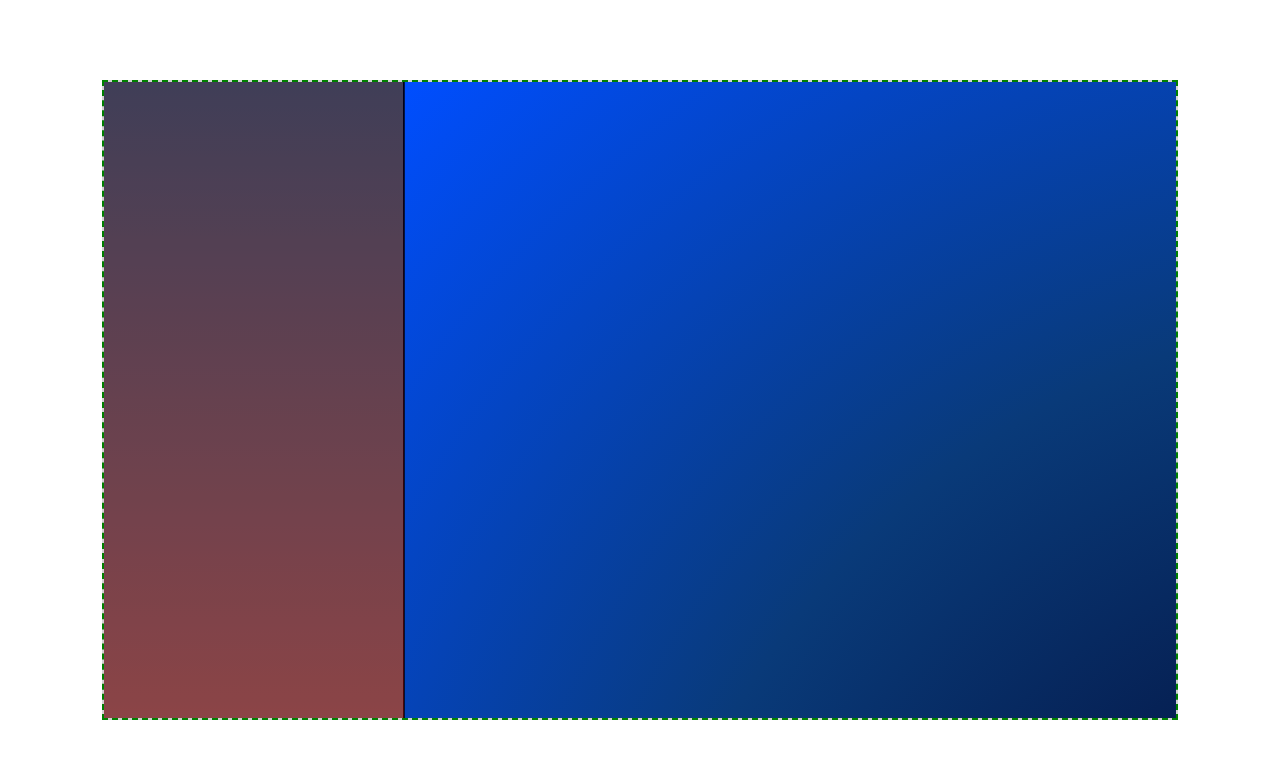
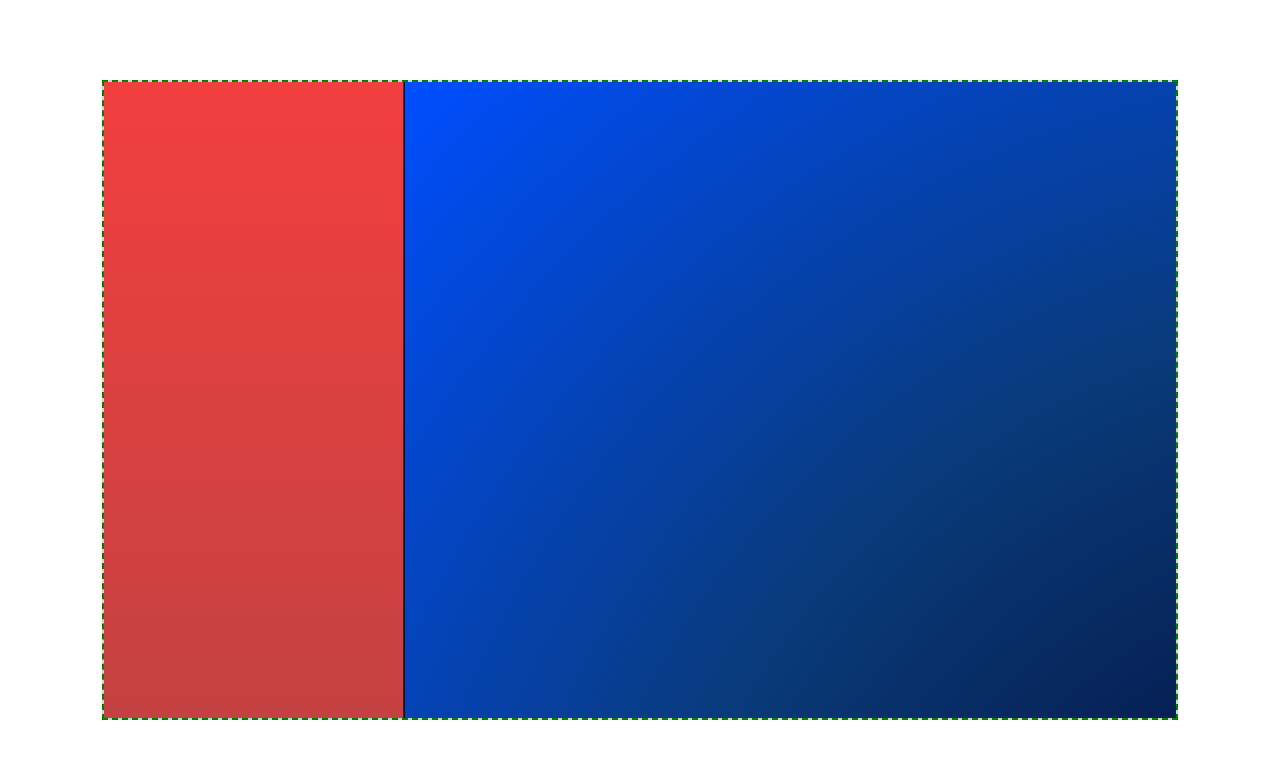
Before and after one commit to Garavelli/test-react, a React (Create React App) app in the folder app/: page / in a window 1280 px wide. Shown: the top 758 px of the page. Built offline with nearby package versions, Linux system fonts and the light colour scheme.

Commit message:
trying with margin, clearly it  was not the way

```diff
--- a/app/src/App.tsx
+++ b/app/src/App.tsx
@@ -1,50 +1,76 @@
 import React, { useState, useEffect, useRef } from 'react';
+import Block from './components/Block';
+import Container from './components/Container';
 import './styles/app.css';
 
 export default function App(): React.ReactElement {
   const [scrollLeft, setScrollLeft] = useState(0);
-  const [scrollTop, setScrollTop] = useState(0);
+  // const [scrollTop, setScrollTop] = useState(0);
+  const [currentMargin, setCurrentMargin] = useState(0)
 
   const leftBlock = useRef<HTMLDivElement | null>(null);
   const rightBlock = useRef<HTMLDivElement | null>(null);
+  const auxBlock = useRef<HTMLDivElement | null>(null);
 
-  const firstRender = useRef<boolean>(true);
+  // const firstRender = useRef<boolean>(true);
 
 
-  useEffect(() => {
-    if (firstRender.current) {
-      return;
-    }
-    //console.log('scrolling left: ', scrollLeft, leftBlock.current);
-    //rightBlock.current?.classList.remove('freeze')
-    leftBlock.current?.classList.add('freeze')
-  }, [scrollLeft])
+  // useEffect(() => {
+  //   if (firstRender.current) {
+  //     return;
+  //   }
+  //   console.log('scrolling left: ', scrollLeft, leftBlock.current);
+  //   // rightBlock.current?.classList.remove('freeze')
+  //   //leftBlock.current?.classList.add('freeze');
+  // }, [scrollLeft])
 
-  useEffect(() => {
-    if (firstRender.current) {
-      firstRender.current = false;
-      return;
-    }
-    //console.log('scrolling top: ', scrollTop, rightBlock.current);
-    leftBlock.current?.classList.remove('freeze')
-    rightBlock.current?.classList.add('freeze')
-  }, [scrollTop])
+  // useEffect(() => {
+  //   if (firstRender.current) {
+  //     firstRender.current = false;
+  //     return;
+  //   }
+  //   console.log('scrolling top: ', scrollTop, rightBlock.current);
+
+  //   //leftBlock.current?.classList.remove('freeze');
+  //   //rightBlock.current?.classList.add('freeze');
+  // }, [scrollTop])
 
   function handleScrolling(event: React.SyntheticEvent) {
-    const currentScrollLeft = event.currentTarget.scrollLeft;
-    const currentScrollTop = event.currentTarget.scrollTop;
-    if (scrollLeft !== currentScrollLeft) {
-      setScrollLeft(currentScrollLeft);
-    }
+    const target = event.currentTarget;
+    const currentScrollLeft = target.scrollLeft;
+    const currentScrollTop = target.scrollTop;
 
-    if (scrollTop !== currentScrollTop) {
-      setScrollTop(currentScrollTop);
-    }
-  }
+    setCurrentMargin((prevMargin) => {
+      if (currentScrollLeft < scrollLeft) {
+        return prevMargin - (scrollLeft - currentScrollLeft) ?? 0
+      }
+      if (currentScrollLeft > scrollLeft) {
+        console.log('maior', prevMargin + (currentScrollLeft - scrollLeft))
+        return prevMargin + (currentScrollLeft - scrollLeft)
+      }
+      return prevMargin
+    });
+
+    setScrollLeft(currentScrollLeft)
+    rightBlock.current?.setAttribute('style', `margin-left: ${currentMargin}px`)
+    console.log(event.currentTarget.scrollLeft)
+    //event.currentTarget.scroll(0,0)
+    //rightBlock.current?.style.setProperty('margin-left', String(newMargin))
+    // if (scrollLeft !== currentScrollLeft) {
+    //   console.log(rightBlock.current?.scrollTop, rightBlock.current?.scrollLeft)
+    //   console.log(event.currentTarget.scrollLeft)
+    //   // setScrollLeft(currentScrollLeft);
+    // }
+
+    // if (scrollTop !== currentScrollTop) {
+    //   setScrollTop(currentScrollTop);
+    // }
+  }//event.currentTarget.scrollTo(0,0)
+
   return (
-    <div className="container" onScroll={handleScrolling}>
-      <div id="left" className="scrollBlocks" ref={leftBlock}></div>
-      <div id="right" className="scrollBlocks" ref={rightBlock}></div>
-    </div>
+    <Container id="container" onScroll={handleScrolling}>
+      <Block id="left" className="scrollBlocks freeze" innerRef={leftBlock} />
+      <Block id="right" className="scrollBlocks freeze" innerRef={rightBlock} />
+    </Container>
   );
 };
--- /dev/null
+++ b/app/src/components/Block/index.tsx
@@ -0,0 +1,14 @@
+import React, { DetailedHTMLProps, HTMLAttributes, LegacyRef, ReactElement } from 'react'
+
+interface Props extends DetailedHTMLProps<HTMLAttributes<HTMLDivElement>, HTMLDivElement> {
+  innerRef: LegacyRef<HTMLDivElement>;
+}
+
+
+export default function Block({innerRef, ...rest}: Props): ReactElement {
+  return (
+    <div ref={innerRef} {...rest}>
+
+    </div>
+  )
+}
--- /dev/null
+++ b/app/src/components/Container/index.tsx
@@ -0,0 +1,13 @@
+import React, { DetailedHTMLProps, HTMLAttributes, ReactElement } from 'react';
+
+interface Props extends DetailedHTMLProps<HTMLAttributes<HTMLDivElement>, HTMLDivElement>  {
+  children: React.ReactNode
+}
+
+export default function Container({children, ...rest}: Props): ReactElement {
+  return (
+    <div {...rest}>
+      {children}
+    </div>
+  )
+}
--- a/app/src/styles/app.css
+++ b/app/src/styles/app.css
@@ -1,4 +1,4 @@
-.container {
+#container {
   margin-left: 8vw;
   margin-top: 10vh;
   height: 80vh;
@@ -8,34 +8,44 @@
   display: flex;
   flex-direction: row;
   background: lightgrey;
-  position: relative;
 }
 
-.container .scrollBlocks {
-  flex: 1 0 100%;
+#container .scrollBlocks {
   outline: 1px solid black;
   height: 2000px;
+  flex: auto;
+  flex-grow: 1;
+  flex-shrink: 0;
 }
 
-.container #left.scrollBlocks {
+#container #left.scrollBlocks {
   flex-basis: 300px;
   width: 300px;
   background: rgb(2,0,36);
-background: linear-gradient(180deg, rgba(2,0,36,1) 0%, rgba(121,9,9,1) 35%, rgba(255,0,0,1) 100%);
-z-index: 20;
-opacity: 0.7;
+  background: linear-gradient(0deg, rgba(2,0,36,1) 0%, rgba(121,9,9,1) 35%, rgba(255,0,0,1) 100%);
+  z-index: 20;
+  opacity: 0.7;
+  position: sticky;
+  top: 0;
+  left: 0;
 }
 
-.container #right.scrollBlocks {
+#container #right.scrollBlocks {
   flex-basis: 2000px;
   width: 2000px;
   background: rgb(2,0,36);
   background: radial-gradient(circle, rgba(2,0,36,1) 0%, rgba(9,58,121,1) 54%, rgba(0,78,255,1) 100%);
+  background-repeat: no-repeat;
+  background-size: cover;
+  position: relative;
 }
 
-.freeze {
-  background-color: blue;
-  position: sticky;
+#container #right.scrollBlocks:before {
+  position: absolute;
   top: 0;
   left: 0;
+  bottom: 0;
+  height: 2000px;
+  width: 500px;
+  background-color: lightgrey;
 }
```
